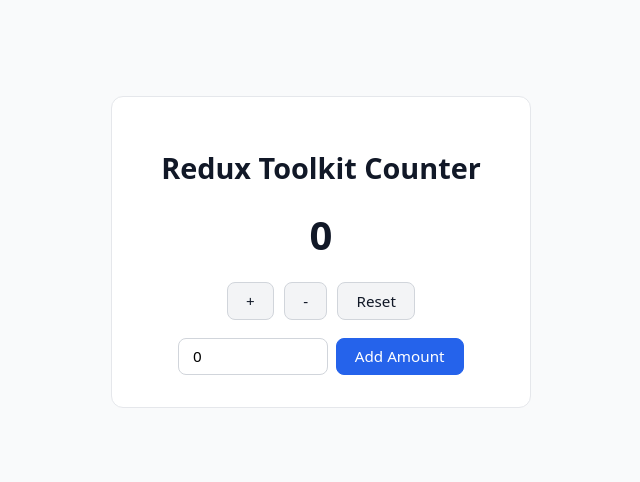
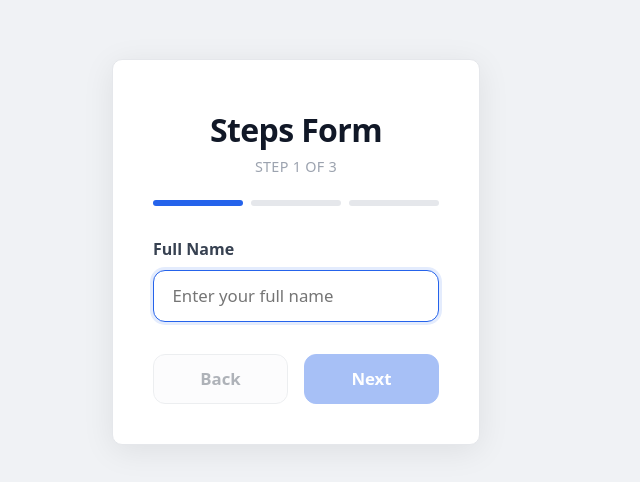
Before and after one commit to Mohamed-Hashem/multi-step-form, a React (Vite) app: page / in a window 1280 px wide. Shown: the part 148-630 px from the top of the page, without its empty margins (344-984 px from the left). Built offline with nearby package versions, Linux system fonts and the light colour scheme; the HTML template or start-up script is replaced by a standard one.

Commit message:
Refactor application to implement multi-step form using Redux Toolkit and remove Counter component

```diff
--- a/src/App.tsx
+++ b/src/App.tsx
@@ -1,11 +1,7 @@
-import Counter from "./features/counter";
+import Steps from "./features/steps";
 
 function App() {
-  return (
-    <>
-      <Counter />
-    </>
-  );
+  return <Steps />;
 }
 
 export default App;
--- a/src/app/store.ts
+++ b/src/app/store.ts
@@ -1,9 +1,9 @@
 import { configureStore } from "@reduxjs/toolkit";
-import counterReducer from "../features/counter/counterSlice";
+import buttonStepsReducer from "../features/steps/stepSlice";
 
 export const store = configureStore({
   reducer: {
-    counter: counterReducer,
+    Steps: buttonStepsReducer,
   },
 });
 
--- a/src/features/counter/counterSlice.ts
+++ /dev/null
@@ -1,34 +0,0 @@
-import { createSlice } from "@reduxjs/toolkit";
-import type { PayloadAction } from "@reduxjs/toolkit";
-
-interface CounterState {
-  value: number;
-}
-
-const initialState: CounterState = {
-  value: 0,
-};
-
-const counterSlice = createSlice({
-  name: "counter",
-  initialState,
-  reducers: {
-    increment: (state) => {
-      state.value += 1;
-    },
-    decrement: (state) => {
-      state.value -= 1;
-    },
-    incrementByAmount: (state, action: PayloadAction<number>) => {
-      state.value += action.payload;
-    },
-    reset: (state) => {
-      state.value = 0;
-    },
-  },
-});
-
-export const { increment, decrement, incrementByAmount, reset } =
-  counterSlice.actions;
-
-export default counterSlice.reducer;
--- a/src/features/counter/index.tsx
+++ /dev/null
@@ -1,46 +0,0 @@
-import { useState } from "react";
-import { increment, decrement, incrementByAmount, reset } from "./counterSlice";
-import { useAppDispatch, useAppSelector } from "../../hooks/reduxHooks";
-
-export default function Counter() {
-  const count = useAppSelector((state) => state.counter.value);
-  const dispatch = useAppDispatch();
-  const [amount, setAmount] = useState(0);
-
-  return (
-    <div className="app-container">
-      <h1>Redux Toolkit Counter</h1>
-
-      <div className="counter-value">{count}</div>
-
-      <div className="buttons">
-        <button onClick={() => dispatch(increment())}>+</button>
-        <button onClick={() => dispatch(decrement())}>-</button>
-        <button
-          onClick={() => {
-            dispatch(reset());
-            setAmount(0);
-          }}
-        >
-          Reset
-        </button>
-      </div>
-
-      <div className="input-group">
-        <input
-          type="number"
-          value={amount}
-          onChange={(e) => setAmount(Number(e.target.value))}
-        />
-        <button
-          className="primary"
-          onClick={() => {
-            dispatch(incrementByAmount(amount));
-          }}
-        >
-          Add Amount
-        </button>
-      </div>
-    </div>
-  );
-}
--- /dev/null
+++ b/src/features/steps/index.tsx
@@ -0,0 +1,75 @@
+import { next, previous, updateValue } from "./stepSlice";
+import { useAppDispatch, useAppSelector } from "../../hooks/reduxHooks";
+
+export default function Steps() {
+  const { currentStep, steps } = useAppSelector((state) => state.Steps);
+  const dispatch = useAppDispatch();
+
+  const step = steps[currentStep];
+  const isFirst = currentStep === 0;
+  const isLast = currentStep === steps.length - 1;
+
+  return (
+    <div className="app-container">
+      <h1>Steps Form</h1>
+
+      <p className="step-indicator">
+        Step {currentStep + 1} of {steps.length}
+      </p>
+
+      {/* Progress bar */}
+      <div className="progress-bar">
+        {steps.map((_, i) => (
+          <div
+            key={i}
+            className={`progress-segment${i <= currentStep ? " filled" : ""}`}
+          />
+        ))}
+      </div>
+
+      <div className="step-field" key={currentStep}>
+        <label htmlFor={step.name}>{step.label}</label>
+        <input
+          id={step.name}
+          type={step.type}
+          name={step.name}
+          placeholder={step.placeholder}
+          value={step.value}
+          autoFocus
+          onChange={(e) =>
+            dispatch(updateValue({ index: currentStep, value: e.target.value }))
+          }
+          className={step.value && !step.valid ? "input-error" : ""}
+        />
+        {step.value && !step.valid && (
+          <span className="error-text">
+            Please enter a valid {step.label.toLowerCase()}
+          </span>
+        )}
+      </div>
+
+      <div className="buttons">
+        <button onClick={() => dispatch(previous())} disabled={isFirst}>
+          Back
+        </button>
+        {isLast ? (
+          <button
+            className="primary"
+            disabled={!step.valid}
+            onClick={() => alert("Form submitted!")}
+          >
+            Submit
+          </button>
+        ) : (
+          <button
+            className="primary"
+            onClick={() => dispatch(next())}
+            disabled={!step.valid}
+          >
+            Next
+          </button>
+        )}
+      </div>
+    </div>
+  );
+}
--- /dev/null
+++ b/src/features/steps/stepSlice.ts
@@ -0,0 +1,82 @@
+import { createSlice, type PayloadAction } from "@reduxjs/toolkit";
+
+export interface StepItem {
+  value: string;
+  label: string;
+  placeholder: string;
+  type: "text" | "email" | "tel";
+  name: string;
+  valid: boolean;
+}
+
+interface StepsState {
+  currentStep: number;
+  steps: StepItem[];
+}
+
+const validators: Record<string, (value: string) => boolean> = {
+  text: (v) => v.trim().length > 0,
+  email: (v) => /^[^\s@]+@[^\s@]+\.[^\s@]+$/.test(v),
+  tel: (v) => /^\+?\d{7,15}$/.test(v.replace(/[\s-]/g, "")),
+};
+
+const initialState: StepsState = {
+  currentStep: 0,
+  steps: [
+    {
+      value: "",
+      label: "Full Name",
+      placeholder: "Enter your full name",
+      type: "text",
+      name: "fullName",
+      valid: false,
+    },
+    {
+      value: "",
+      label: "Email Address",
+      placeholder: "Enter your email",
+      type: "email",
+      name: "email",
+      valid: false,
+    },
+    {
+      value: "",
+      label: "Phone Number",
+      placeholder: "Enter your phone number",
+      type: "tel",
+      name: "phone",
+      valid: false,
+    },
+  ],
+};
+
+const stepsSlice = createSlice({
+  name: "steps",
+  initialState,
+  reducers: {
+    next: (state) => {
+      if (state.currentStep < state.steps.length - 1) {
+        state.currentStep += 1;
+      }
+    },
+    previous: (state) => {
+      if (state.currentStep > 0) {
+        state.currentStep -= 1;
+      }
+    },
+    updateValue: (
+      state,
+      action: PayloadAction<{ index: number; value: string }>,
+    ) => {
+      const { index, value } = action.payload;
+      const step = state.steps[index];
+      step.value = value;
+      const validate = validators[step.type] ?? validators.text;
+      step.valid = validate(value);
+    },
+  },
+});
+
+export const { next, previous, updateValue } = stepsSlice.actions;
+
+export default stepsSlice.reducer;
--- a/src/index.css
+++ b/src/index.css
@@ -7,13 +7,18 @@
     Arial,
     sans-serif;
   color: #111827;
-  background-color: #f9fafb;
+  background-color: #f0f2f5;
+}
+
+*,
+*::before,
+*::after {
+  box-sizing: border-box;
 }
 
 body {
   margin: 0;
   min-height: 100vh;
-
   display: flex;
   justify-content: center;
   align-items: center;
@@ -21,95 +26,169 @@
 
 .app-container {
   width: 100%;
-  max-width: 420px;
-  padding: 32px 24px;
-
+  max-width: 800px;
+  padding: 48px 40px 40px;
   background: #ffffff;
   border: 1px solid #e5e7eb;
-  border-radius: 12px;
-
+  border-radius: 10px;
+  box-shadow: 0 6px 32px rgba(0, 0, 0, 0.08);
   text-align: center;
 }
 
 h1 {
-  font-size: 1.8rem;
-  margin-bottom: 20px;
+  font-size: 2rem;
+  margin: 0 0 6px;
+  letter-spacing: -0.02em;
 }
 
-.counter-value {
-  font-size: 2.5rem;
-  font-weight: 700;
-  margin: 20px 0;
+.progress-bar {
+  display: flex;
+  align-items: center;
+  gap: 8px;
+  margin-bottom: 32px;
 }
 
-.buttons {
-  display: flex;
-  justify-content: center;
-  gap: 10px;
-  flex-wrap: wrap;
+.progress-segment {
+  flex: 1;
+  height: 6px;
+  border-radius: 4px;
+  background: #e5e7eb;
+  transition: background 0.3s ease;
 }
 
-button {
-  border-radius: 8px;
-  border: 1px solid #d1d5db;
-  padding: 0.5em 1.2em;
-  font-size: 0.95rem;
-  font-weight: 500;
-  font-family: inherit;
-  cursor: pointer;
-
-  background: #f3f4f6;
-  color: #111827;
-
-  transition:
-    background 0.15s ease,
-    border-color 0.15s ease;
+.progress-segment.filled {
+  background: #2563eb;
 }
 
-button:hover {
-  background: #e5e7eb;
-  border-color: #9ca3af;
+.step-indicator {
+  font-size: 0.9rem;
+  color: #9ca3af;
+  margin: 0 0 24px;
+  font-weight: 500;
+  letter-spacing: 0.02em;
+  text-transform: uppercase;
 }
 
-button:active {
-  background: #d1d5db;
+/* ── Step field ── */
+.step-field {
+  display: flex;
+  flex-direction: column;
+  gap: 10px;
+  margin-bottom: 32px;
+  text-align: left;
+  animation: fadeSlideIn 0.25s ease-out;
 }
 
-button.primary {
-  background: #2563eb;
-  color: white;
-  border-color: #2563eb;
+@keyframes fadeSlideIn {
+  from {
+    opacity: 0;
+    transform: translateY(8px);
+  }
+  to {
+    opacity: 1;
+    transform: translateY(0);
+  }
 }
 
-button.primary:hover {
-  background: #1d4ed8;
-}
-
-.input-group {
-  margin-top: 18px;
-  display: flex;
-  gap: 8px;
-  justify-content: center;
-  flex-wrap: wrap;
+.step-field label {
+  font-weight: 600;
+  font-size: 1rem;
+  color: #374151;
 }
 
 input {
-  border-radius: 8px;
-  border: 1px solid #d1d5db;
-  padding: 0.5em 0.9em;
-  font-size: 0.95rem;
+  border-radius: 12px;
+  border: 1.5px solid #d1d5db;
+  padding: 0.8em 1.1em;
+  font-size: 1.05rem;
   font-family: inherit;
-  width: 120px;
+  width: 100%;
+  transition:
+    border-color 0.2s ease,
+    box-shadow 0.2s ease;
 }
 
 input:focus {
   outline: none;
   border-color: #2563eb;
+  box-shadow: 0 0 0 3px rgba(37, 99, 235, 0.12);
 }
 
+input.input-error {
+  border-color: #ef4444;
+}
+
+input.input-error:focus {
+  box-shadow: 0 0 0 3px rgba(239, 68, 68, 0.12);
+}
+
+.error-text {
+  font-size: 0.78rem;
+  color: #ef4444;
+  display: flex;
+  align-items: center;
+  gap: 4px;
+}
+
+.buttons {
+  display: flex;
+  justify-content: space-between;
+  gap: 16px;
+}
+
+button {
+  flex: 1;
+  border-radius: 12px;
+  border: 1.5px solid #d1d5db;
+  padding: 0.75em 1.6em;
+  font-size: 1.05rem;
+  font-weight: 600;
+  font-family: inherit;
+  cursor: pointer;
+  background: #f9fafb;
+  color: #374151;
+  transition:
+    background 0.15s ease,
+    border-color 0.15s ease,
+    opacity 0.15s ease,
+    transform 0.1s ease;
+}
+
+button:hover:not(:disabled) {
+  background: #e5e7eb;
+  border-color: #9ca3af;
+}
+
+button:active:not(:disabled) {
+  background: #d1d5db;
+  transform: scale(0.98);
+}
+
+button:disabled {
+  opacity: 0.4;
+  cursor: not-allowed;
+}
+
+button.primary {
+  background: #2563eb;
+  color: #fff;
+  border-color: #2563eb;
+}
+
+button.primary:hover:not(:disabled) {
+  background: #1d4ed8;
+  border-color: #1d4ed8;
+}
+
+button.primary:active:not(:disabled) {
+  background: #1e40af;
+}
+
+/* ── Responsive ── */
 @media (max-width: 480px) {
   .app-container {
     margin: 16px;
     padding: 24px 16px;
+    border-radius: 12px;
   }
 }
```
Also changed, not shown: 1 other file (tests, documents, lock files or other folders).
